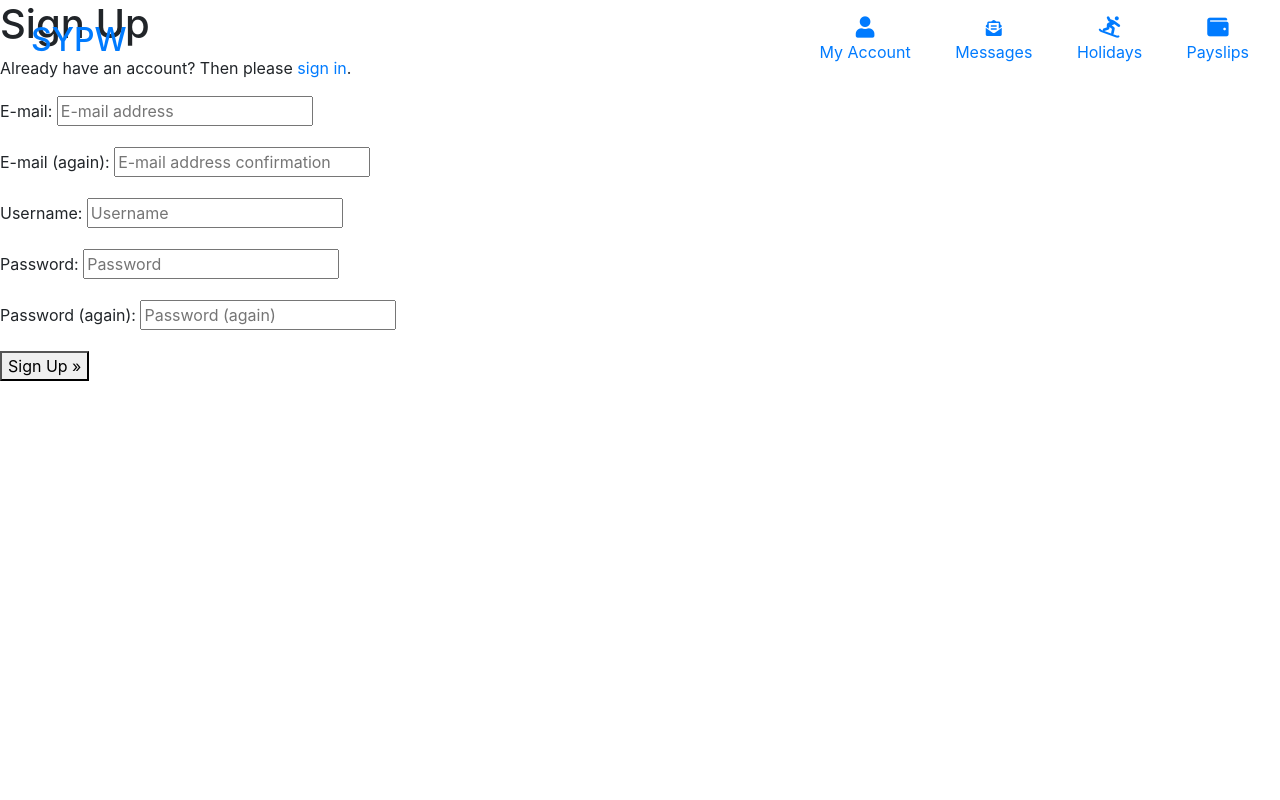
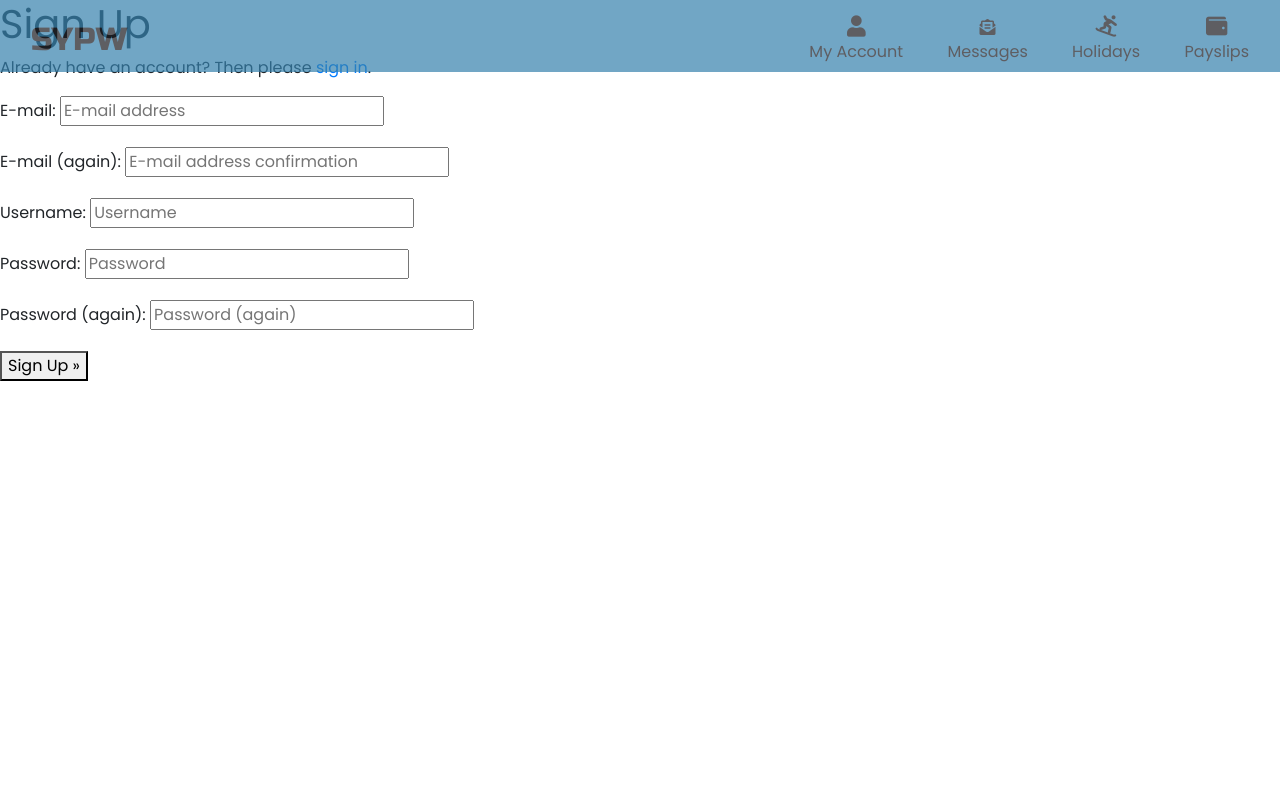
Before and after one commit to Code-Institute-Submissions/sypw, a Django app: page /accounts/signup/ in a window 1280 px wide. Run offline with Django 3.2, Linux system fonts and the light colour scheme; some libraries are stand-ins or nearby versions.

Commit message:
set-up home page and css

```diff
--- a/home/templates/home/index.html
+++ b/home/templates/home/index.html
@@ -7,8 +7,8 @@
 {% block content %}
 <div class="container-fluid " id="home-page">
         <div class="row ">
-            <div class="col-6"></div>
-            <div class="col-6 col-md-4 d-none d-md-block margin-top ">
+            <div class="col-7"></div>
+            <div class="col-5 col-md-4 d-none d-md-block margin-top ">
                 <h2 class="display-4 text-uppercase">
                    <strong>Sort your paperwork like a boss!</strong>
                 </h2>
--- /dev/null
+++ b/static/css/base.css
@@ -0,0 +1,93 @@
+@import url('https://fonts.googleapis.com/css2?family=Russo+One&display=swap');
+@import url('https://fonts.googleapis.com/css2?family=Poppins&display=swap');
+
+body, html {
+    height: 100%;
+    font-family: 'Poppins', sans-serif;
+}
+/* ----------------------------------------Colors */
+.text-darkish {
+    color: #1b1a20;
+}
+
+.bg-darkish {
+    background-color: #1b1a20;
+}
+
+.text-blueish {
+    color: #3680ad;
+}
+
+.bg-blueish {
+    background-color: #3680ad;
+}
+
+/* -------------------------------- General styling   */
+.bg-nav {
+    background-color: #3680ad;
+    opacity: 0.7;
+}
+
+.margin-top {
+    margin-top: 17%;
+}
+
+/* from Bulma */
+.icon {
+    align-items: center;
+    display: inline-flex;
+    justify-content: center;
+    height: 1.5rem;
+    width: 1.5rem;
+}
+
+.font-logo {
+    font-family: 'Russo One', sans-serif;
+}
+
+
+/* -------------------------------- Home page  */
+
+#home-page {
+    background-image: url('/media/payday.jpg') ;
+    background-size: cover;
+    z-index: -1;
+    height: 100%;
+}
+
+.main-logo-link {
+    width: fit-content;
+}
+
+.start-now {
+    background: black;
+    color: white;
+    min-width: 260px;
+    font-weight: bold;
+}
+
+.start-now:hover {
+    background: white;
+    color: black;
+    font-weight: bold;
+    min-width: 260px;
+}
+
+
+/* -------------------------------- Media Queries */
+
+
+/* fixed top navbar only on medium and up */
+@media (min-width: 992px) {
+    .fixed-top-desktop-only {
+        position: fixed;
+        top: 0;
+        right: 0;
+        left: 0;
+        z-index: 1030;
+    }
+
+    .header-container {
+        padding-top: 164px;
+    }
+}
--- a/sypw/settings.py
+++ b/sypw/settings.py
@@ -150,3 +150,7 @@ USE_TZ = True
 # https://docs.djangoproject.com/en/3.1/howto/static-files/
 
 STATIC_URL = '/static/'
+STATICFILES_DIRS = (os.path.join(BASE_DIR, 'static'),)
+
+MEDIA_URL = '/media/'
+MEDIA_ROOT = os.path.join(BASE_DIR, 'media')
--- a/sypw/urls.py
+++ b/sypw/urls.py
@@ -15,9 +15,11 @@ Including another URLconf
 """
 from django.contrib import admin
 from django.urls import path, include
+from django.conf import settings
+from django.conf.urls.static import static
 
 urlpatterns = [
     path('admin/', admin.site.urls),
     path('accounts/', include('allauth.urls')),
     path('', include('home.urls')),
-]
+] + static(settings.MEDIA_URL, document_root=settings.MEDIA_ROOT)
--- a/templates/base.html
+++ b/templates/base.html
@@ -16,7 +16,7 @@
     {% block corecss %}
         <link rel="stylesheet" href="https://cdnjs.cloudflare.com/ajax/libs/twitter-bootstrap/4.5.0/css/bootstrap.min.css">
         <link rel="stylesheet" href="https://cdnjs.cloudflare.com/ajax/libs/font-awesome/5.13.0/css/all.min.css">
-        <link rel="stylesheet" href="assets/css/style.css">
+        <link rel="stylesheet" href="{% static 'css/base.css' %} ">
     {% endblock %}
 
     {% block extra_css %}
@@ -37,7 +37,7 @@
 </head>
 <body>
 <header class="container-fluid fixed-top mb-5">
-        <div id="top-nav" class="row bg-none pt-lg-2 d-md-flex">
+        <div id="top-nav" class="row bg-nav pt-lg-2 d-md-flex">
             <div class="col-12 col-lg-6 my-auto py-1 py-lg-0 text-center text-lg-left">
                 <a href="{% url 'home' %}" class="nav-link main-logo-link">
                     <h2 class="font-logo text-darkish my-0">SYPW</h2>
```
Also changed, not shown: media/be_happy.jpg (added), media/good_message.jpg (added), media/holiday.jpg (added), media/pensions_happy.jpg (added), 6 other files.
